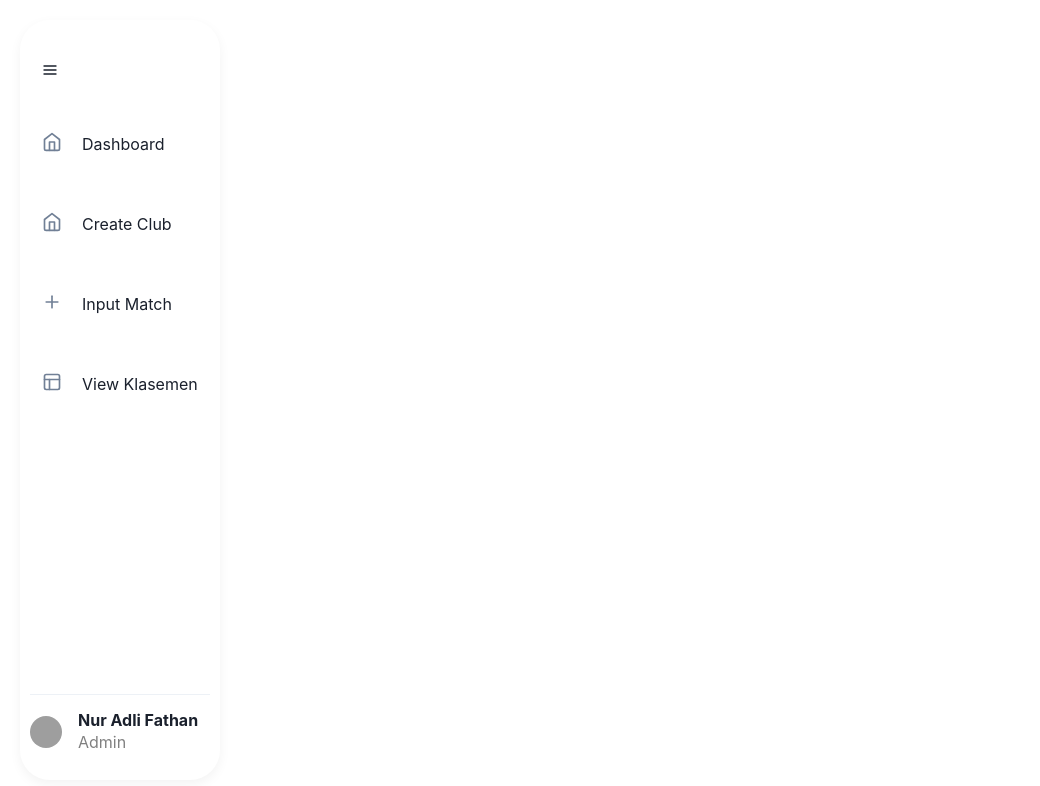
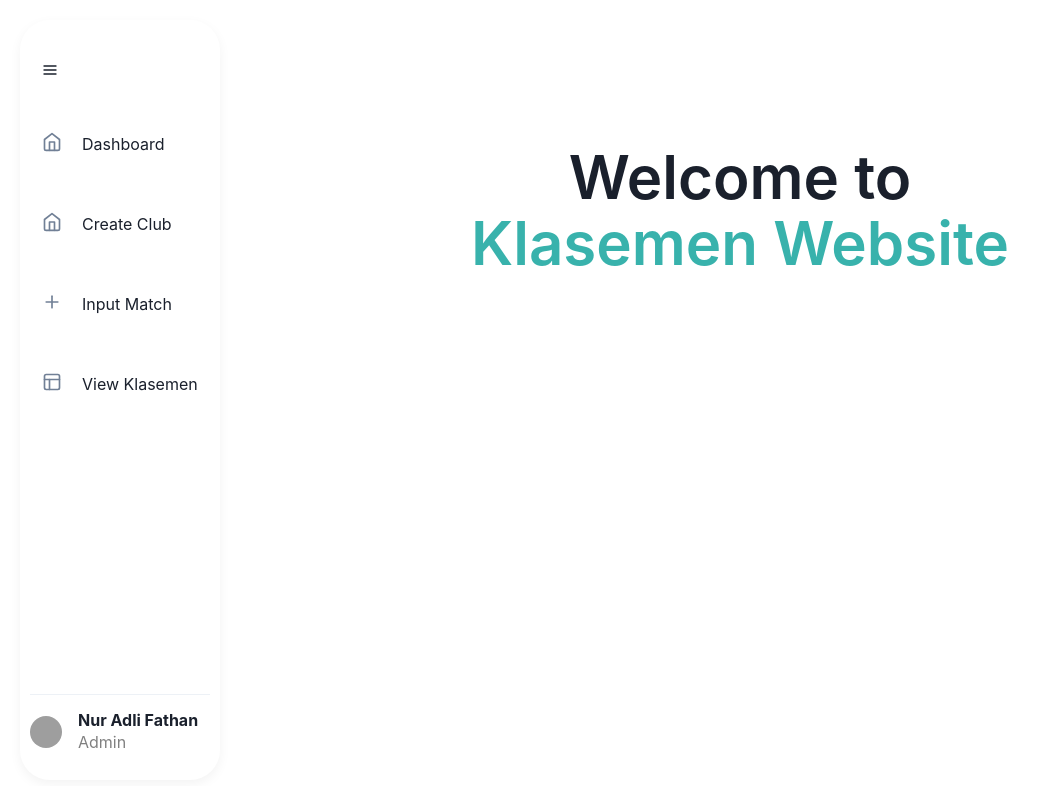
Before and after one commit to nuradlifathan/klasemen-website, a React (Create React App) app in the folder apps/client/: page / in a window 1280 px wide. Shown: the top 786 px of the page, without its empty margins (0-1040 px from the left). Built offline with nearby package versions, Linux system fonts and the light colour scheme; grey boxes are pictures that could not be loaded.

Commit message:
Setup Client Routes

```diff
--- a/apps/client/src/Routes.js
+++ b/apps/client/src/Routes.js
@@ -1,13 +1,18 @@
 import { Route, Routes } from "react-router-dom"
-import App from "./App"
+
 import CreateClub from "./components/CreateClub"
+import InputScoreForm from "./components/InputScore"
+import ViewKlasemen from "./components/ViewKlasemen"
+import Homepage from "./pages/Homepage"
 
 const RoutePath = () => {
   return (
     <>
       <Routes>
-        <Route path="/" />
+        <Route path="/" element={<Homepage />} />
         <Route path="/create-club" element={<CreateClub />} />
+        <Route path="/input-match" element={<InputScoreForm />} />
+        <Route path="/view-klasemen" element={<ViewKlasemen />} />
       </Routes>
     </>
   )
```
